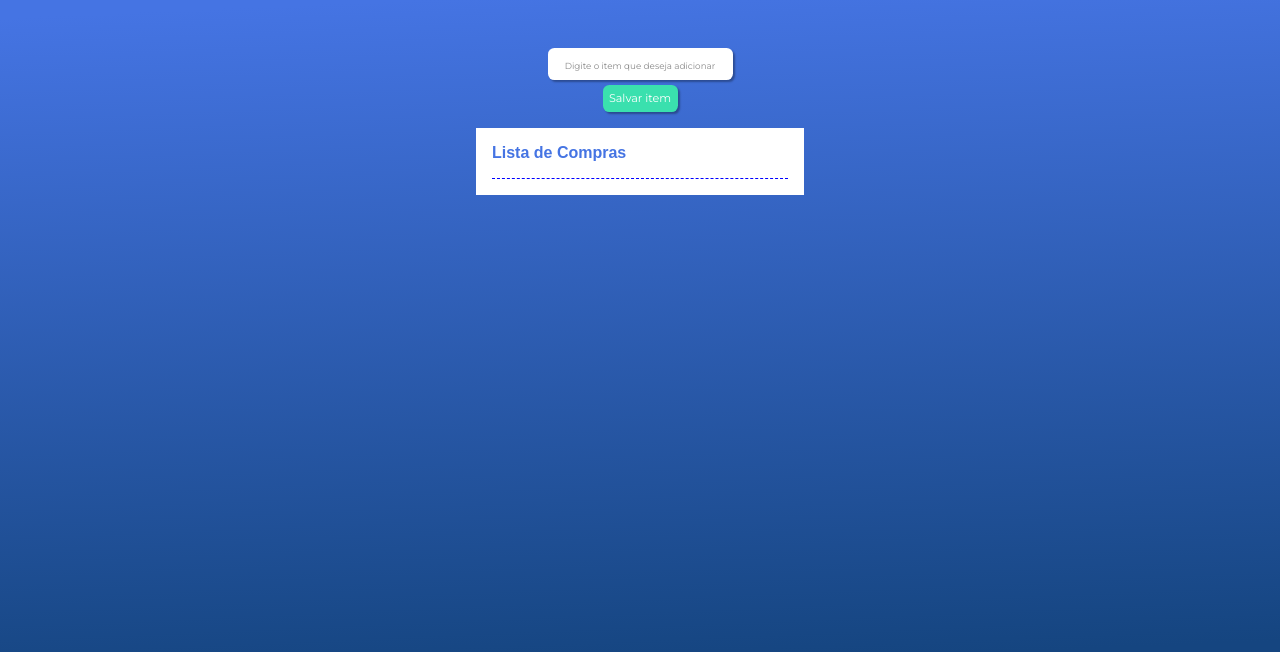
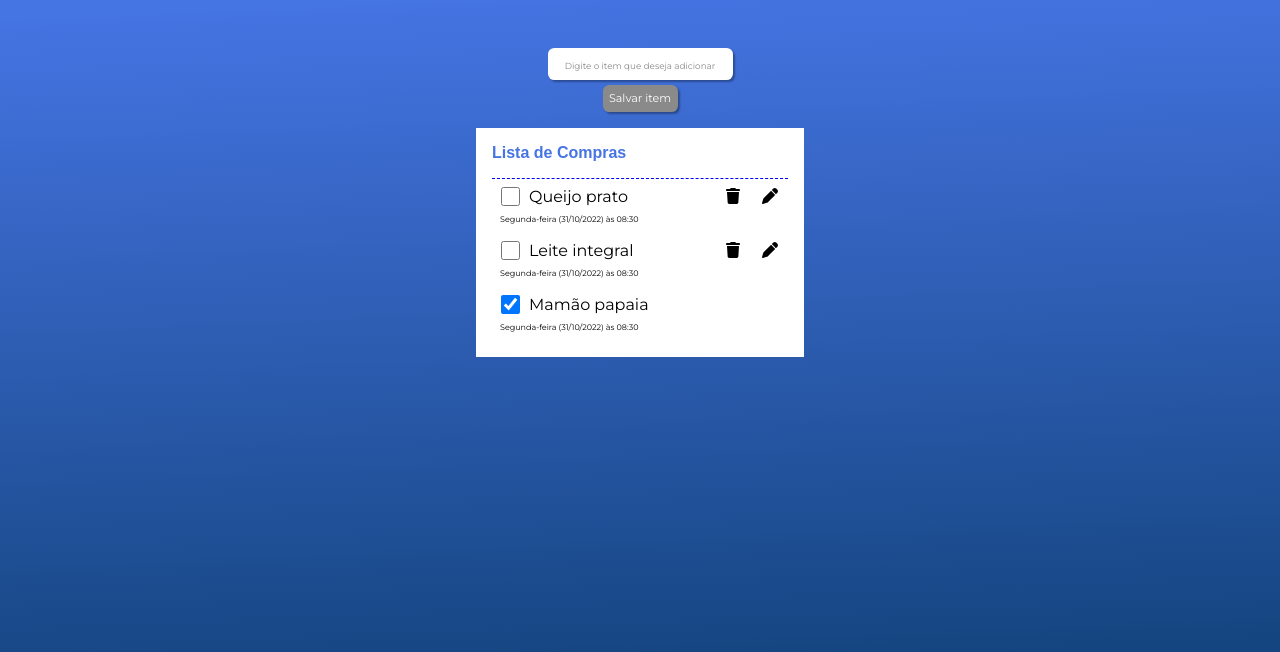
Before and after one commit to Junior743/alura-angular-lifecycle, an Angular app: page / in a window 1280 px wide. Shown: the top 652 px of the page. Built offline with nearby package versions, Linux system fonts and the light colour scheme; a web font is replaced by a local one.

Commit message:
feat: implement item management features with editing and adding capabilities

```diff
--- a/src/app/app.component.html
+++ b/src/app/app.component.html
@@ -1,8 +1,16 @@
 <section class="main">
-  <app-input> </app-input>
+  <app-input [itemQueVaiSerEditado]="itemParaSerEditado"></app-input>
+
   <div class="container">
     <div class="lista">
       <h4 class="title-list">Lista de Compras</h4>
+
+      <div *ngFor="let item of listaCompras">
+        <app-item
+          [item]="item"
+          (emitindoItemParaEditar)="editarItem($event)"
+        ></app-item>
+      </div>
     </div>
   </div>
 </section>
--- a/src/app/app.component.ts
+++ b/src/app/app.component.ts
@@ -1,12 +1,24 @@
-import { Component } from '@angular/core';
+import { Component, OnInit } from '@angular/core';
+import { Item } from './interfaces/Item';
+import { ListaDeCompraService } from './service/lista-de-compra.service';
 
 @Component({
   selector: 'app-root',
   templateUrl: './app.component.html',
   styleUrls: ['./app.component.css'],
 })
-export class AppComponent {
+export class AppComponent implements OnInit {
   title = 'app-lista-de-compras';
+  listaCompras!: Array<Item>;
+  itemParaSerEditado!: Item;
 
-  constructor() {}
+  constructor(private listaDeCompraService: ListaDeCompraService) {}
+
+  ngOnInit(): void {
+    this.listaCompras = this.listaDeCompraService.getListaDeCompra();
+  }
+
+  editarItem(item: Item) {
+    this.itemParaSerEditado = { ...item };
+  }
 }
--- a/src/app/components/input/input.component.css
+++ b/src/app/components/input/input.component.css
@@ -28,4 +28,9 @@
   color: white;
   font-size: 0.7rem;
   padding: 0.4rem;
+  cursor: pointer;
 }
+.add-item button:disabled {
+  background: #8a8a8a;
+  cursor: auto;
+}
--- a/src/app/components/input/input.component.html
+++ b/src/app/components/input/input.component.html
@@ -1,8 +1,9 @@
-<form class="add-item">
+<form class="add-item" (ngSubmit)="editando ? editarItem() : adicionarItem()">
   <input
     type="text"
     name="item"
     placeholder="Digite o item que deseja adicionar"
+    [(ngModel)]="nomeItem"
   />
-  <button type="submit">Salvar item</button>
+  <button type="submit" [disabled]="!nomeItem">{{ textoEdicao }}</button>
 </form>
--- a/src/app/components/input/input.component.ts
+++ b/src/app/components/input/input.component.ts
@@ -1,4 +1,6 @@
-import { Component, OnInit } from '@angular/core';
+import { Component, Input, OnInit, SimpleChanges } from '@angular/core';
+import { Item } from '../../interfaces/Item';
+import { ListaDeCompraService } from '../../service/lista-de-compra.service';
 
 @Component({
   selector: 'app-input',
@@ -6,7 +8,48 @@ import { Component, OnInit } from '@angular/core';
   styleUrls: ['./input.component.css'],
 })
 export class InputComponent implements OnInit {
-  constructor() {}
+  @Input() itemQueVaiSerEditado!: Item;
+
+  editando = false;
+  nomeItem!: string;
+  textoEdicao = 'Salvar item';
+
+  constructor(private listaDeCompraService: ListaDeCompraService) {}
 
   ngOnInit(): void {}
+
+  ngOnChanges(changes: SimpleChanges): void {
+    if (!changes['itemQueVaiSerEditado'].firstChange) {
+      this.changeEditingState();
+      this.nomeItem = this.itemQueVaiSerEditado?.nome;
+    }
+  }
+
+  changeEditingState() {
+    const isEditing = !!this.itemQueVaiSerEditado;
+    this.editando = isEditing;
+    this.textoEdicao = isEditing ? 'Atualizar item' : 'Salvar item';
+  }
+
+  limparCampo() {
+    this.nomeItem = '';
+    this.itemQueVaiSerEditado = null!;
+
+    this.changeEditingState();
+  }
+
+  adicionarItem() {
+    this.listaDeCompraService.adicionarItemNaLista(this.nomeItem);
+    this.limparCampo();
+  }
+
+  editarItem() {
+    if (this.itemQueVaiSerEditado) {
+      this.listaDeCompraService.editarItemNaLista(
+        this.itemQueVaiSerEditado,
+        this.nomeItem,
+      );
+    }
+    this.limparCampo();
+  }
 }
--- a/src/app/components/item/item.component.css
+++ b/src/app/components/item/item.component.css
@@ -33,12 +33,14 @@ small {
   justify-self: center;
   align-self: center;
   grid-area: delete-icon;
+  cursor: pointer;
 }
 
 .edit-icon {
   justify-self: center;
   align-self: center;
   grid-area: edit-icon;
+  cursor: pointer;
 }
 
 .date {
--- a/src/app/components/item/item.component.html
+++ b/src/app/components/item/item.component.html
@@ -1,7 +1,15 @@
-<input class="checkbox" type="checkbox" name="comprado" id="comprado" />
-<p class="description">Nome do item</p>
-<div class="d-contents">
+<input
+  class="checkbox"
+  type="checkbox"
+  name="comprado"
+  [id]="item.id"
+  [checked]="item.comprado"
+/>
+<label [for]="item.id" class="description">{{ item.nome }}</label>
+
+<div class="d-contents" *ngIf="!item.comprado">
   <fa-icon class="delete-icon" [icon]="faTrash"></fa-icon>
-  <fa-icon class="edit-icon" [icon]="faPen"></fa-icon>
+  <fa-icon class="edit-icon" [icon]="faPen" (click)="editarItem()"></fa-icon>
 </div>
-<small class="date">00/10/2000</small>
+
+<small class="date">{{ item.data }}</small>
--- a/src/app/components/item/item.component.ts
+++ b/src/app/components/item/item.component.ts
@@ -1,16 +1,39 @@
-import { Component, OnInit } from '@angular/core';
+import {
+  Component,
+  EventEmitter,
+  Input,
+  OnChanges,
+  OnInit,
+  Output,
+} from '@angular/core';
 import { faPen, faTrash } from '@fortawesome/free-solid-svg-icons';
+import { Item } from '../../interfaces/Item';
 
 @Component({
   selector: 'app-item',
   templateUrl: './item.component.html',
   styleUrls: ['./item.component.css'],
 })
-export class ItemComponent implements OnInit {
+export class ItemComponent implements OnInit, OnChanges {
+  @Input() item!: Item;
+  @Output() emitindoItemParaEditar = new EventEmitter();
+
   faPen = faPen;
   faTrash = faTrash;
 
   constructor() {}
 
-  ngOnInit(): void {}
+  ngOnInit(): void {
+    console.log('ngOnInit');
+  }
+
+  ngOnChanges(): void {
+    console.log('ngOnChanges');
+  }
+
+  deletarItem() {}
+
+  editarItem() {
+    this.emitindoItemParaEditar.emit(this.item);
+  }
 }
--- a/src/app/service/lista-de-compra.service.ts
+++ b/src/app/service/lista-de-compra.service.ts
@@ -33,4 +33,26 @@ export class ListaDeCompraService {
   getListaDeCompra() {
     return this.listaDeCompra;
   }
+
+  criarItem(nomeDoItem: string): Item {
+    return {
+      id: this.listaDeCompra.length + 1,
+      nome: nomeDoItem,
+      data: new Date().toLocaleString(),
+      comprado: false,
+    };
+  }
+
+  adicionarItemNaLista(nomeDoItem: string): void {
+    const novoItem = this.criarItem(nomeDoItem);
+    this.listaDeCompra.push(novoItem);
+  }
+
+  editarItemNaLista(itemAntigo: Item, nomeEditadoDoItem: string): void {
+    const index = this.listaDeCompra.findIndex(
+      (item) => item.id === itemAntigo.id,
+    );
+
+    if (index !== -1) this.listaDeCompra[index].nome = nomeEditadoDoItem;
+  }
 }
```
Also changed, not shown: src/app/app.module.ts (+3 -4 lines).
